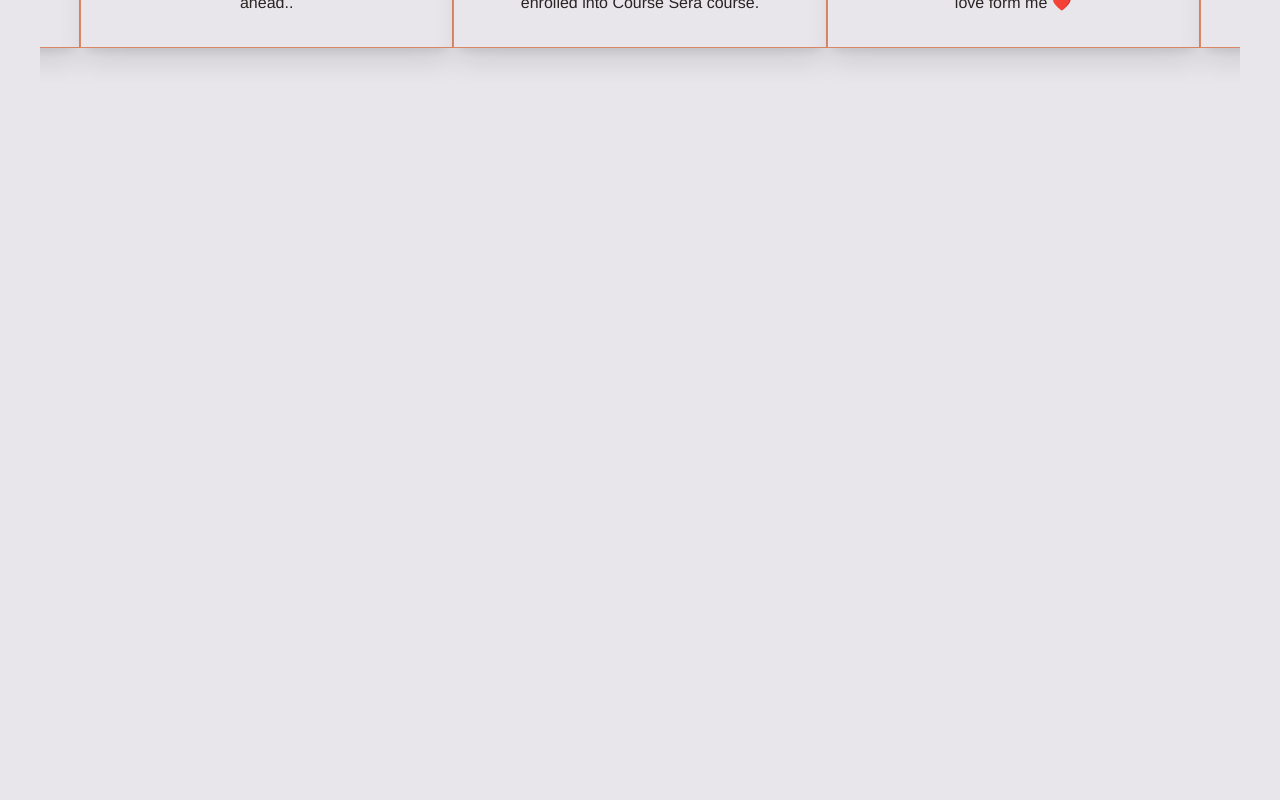
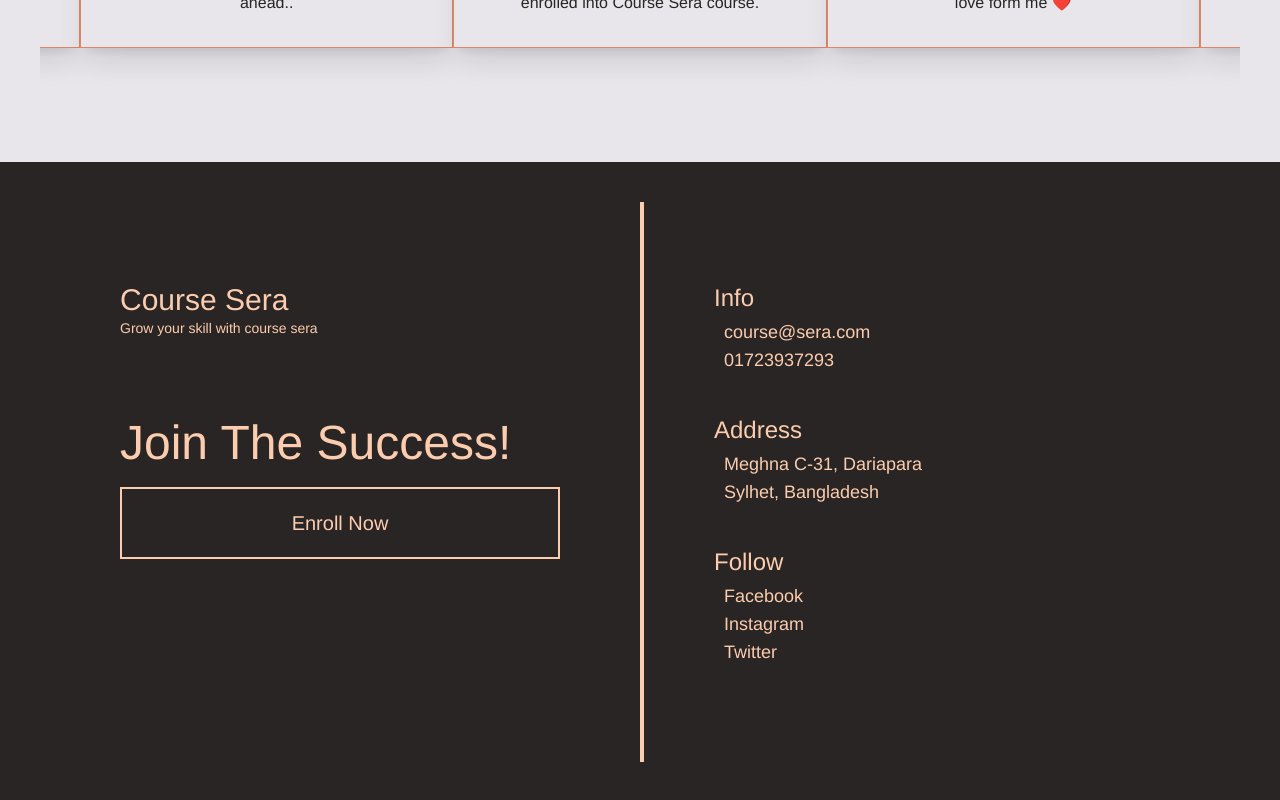
Before and after one commit to neel123go/Course-Sera, a React (Create React App) app: page / in a window 1280 px wide. Shown: the part 2741-3541 px from the top of the page. Before the commit the page ends 2903 px from the top, so only its background shows below. Built offline with nearby package versions, Linux system fonts and the light colour scheme.

Commit message:
footer design completed

```diff
--- a/src/App.js
+++ b/src/App.js
@@ -1,5 +1,6 @@
 import Banner from "./Pages/Banner/Banner";
 import Home from "./Pages/Home/Home";
+import Footer from "./Pages/Shared/Footer/Footer";
 import Header from "./Pages/Shared/Header/Header";
 
 function App() {
@@ -12,10 +13,9 @@ function App() {
         <div className="h-[90vh] bg-primary">
           <Banner />
         </div>
-
       </div>
-
       <Home />
+      <Footer />
     </div>
   );
 }
--- /dev/null
+++ b/src/Pages/Shared/Footer/Footer.js
@@ -0,0 +1,32 @@
+import React from 'react'
+
+const Footer = () => {
+    return (
+        <div>
+            <div class="bg-primary h-[80vh] flex p-10 text-accent">
+                <div className='w-[50%] p-20'>
+                    <h2 className='text-3xl'>Course Sera</h2>
+                    <p>Grow your skill with course sera</p>
+                    <h1 className='text-5xl mt-20'>Join The Success!</h1>
+                    <p className='border-2 border-accent mt-5 py-5 text-xl cursor-pointer text-center px-10'>Enroll Now</p>
+                </div>
+                <div class="border-l-4 border-accent w-[50%] text-accent p-20">
+                    <h3 className='text-2xl ml-[-10px]'>Info</h3>
+                    <p className='text-lg mt-1'>course@sera.com</p>
+                    <p className='text-lg'>01723937293</p>
+
+                    <h3 className='text-2xl ml-[-10px] mt-10'>Address</h3>
+                    <p className='text-lg mt-1'>Meghna C-31, Dariapara</p>
+                    <p className='text-lg'>Sylhet, Bangladesh</p>
+
+                    <h3 className='text-2xl ml-[-10px] mt-10'>Follow</h3>
+                    <p className='text-lg mt-1'>Facebook</p>
+                    <p className='text-lg'>Instagram</p>
+                    <p className='text-lg'>Twitter</p>
+                </div>
+            </div>
+        </div>
+    )
+}
+
+export default Footer;
```
